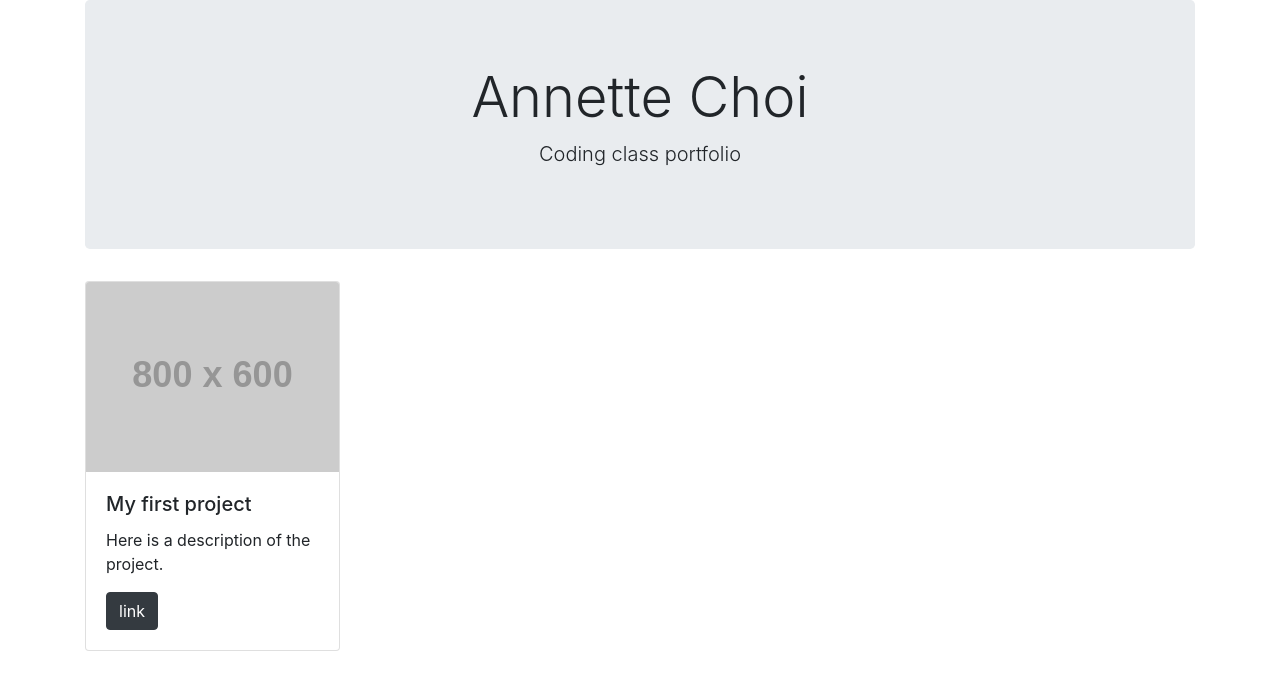
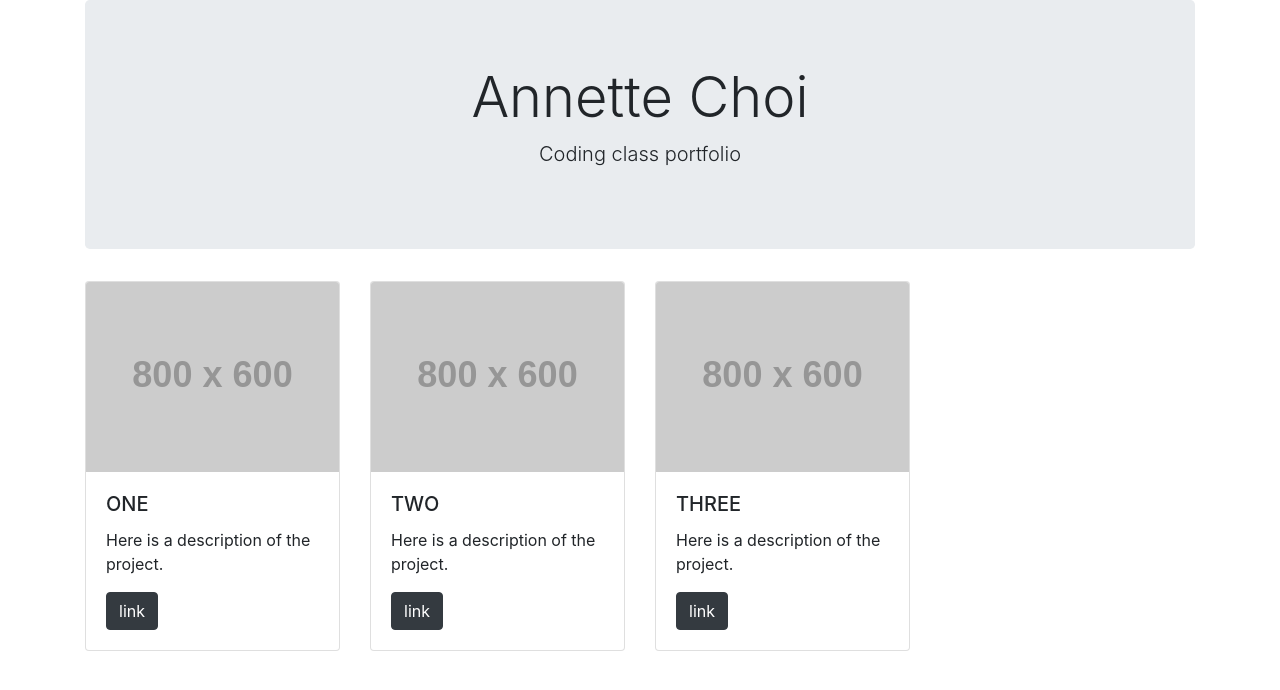
Before and after one commit to annettechoi/annettechoi, a Jekyll site: the page built from index.html, in a window 1280 px wide. Shown: the top 690 px of the page. Built offline with Jekyll 4.4.1, drawn with Linux system fonts in a browser that asks for light colours.

Commit message:
Update index.html

```diff
--- a/index.html
+++ b/index.html
@@ -2,8 +2,16 @@
 layout: default
 title: Annette Choi
 projects:
-  - title: My first project
-    image: http://placehold.it/800x600/600
+  - title: ONE
+    image: http://placehold.it/800x600/9b7582
+    description: Here is a description of the project.
+    link: #
+  - title: TWO
+    image: http://placehold.it/800x600/98c3f8
+    description: Here is a description of the project.
+    link: #
+  - title: THREE
+    image: http://placehold.it/800x600/fdfdfd
     description: Here is a description of the project.
     link: #
 ---
```
